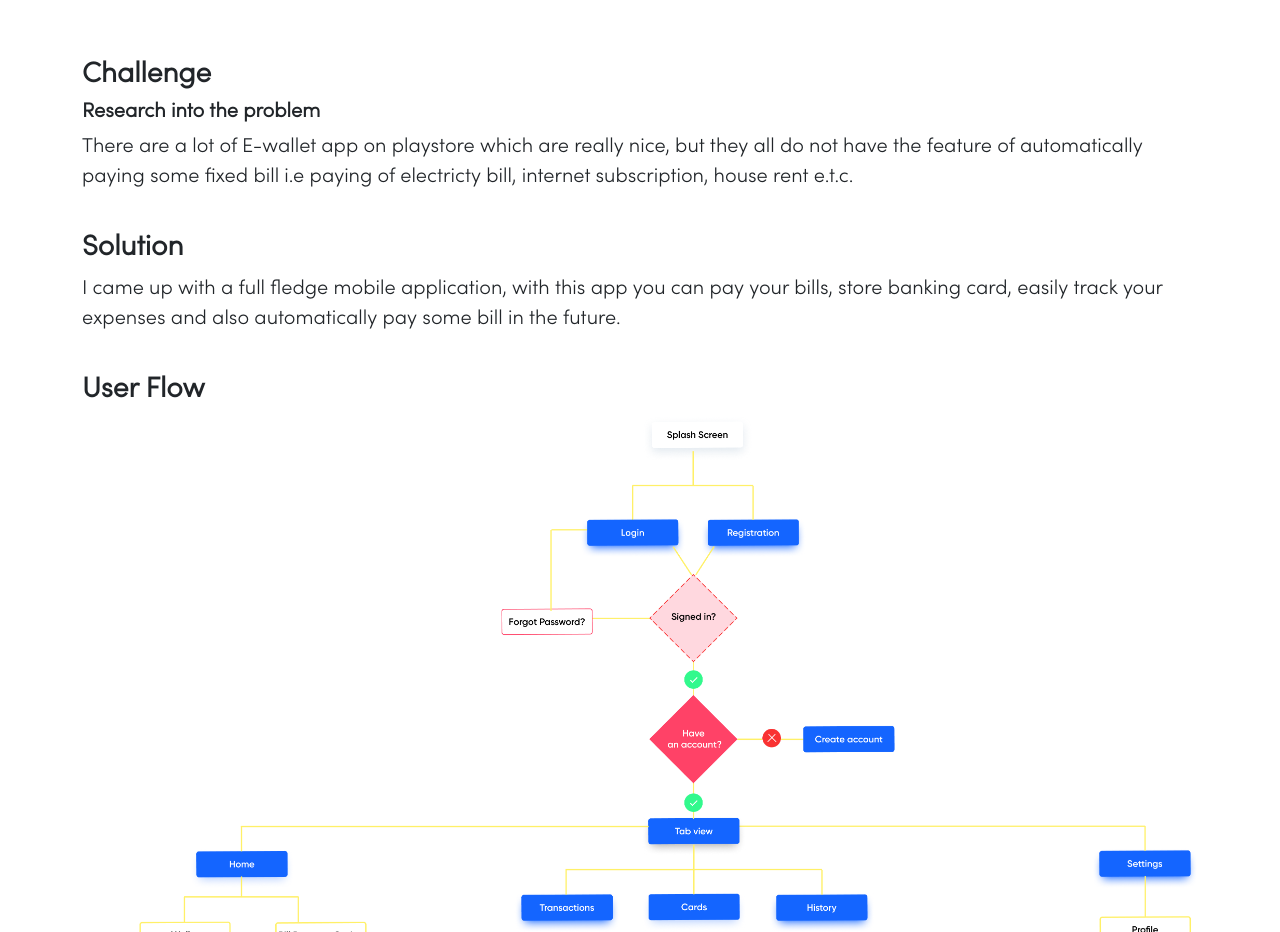
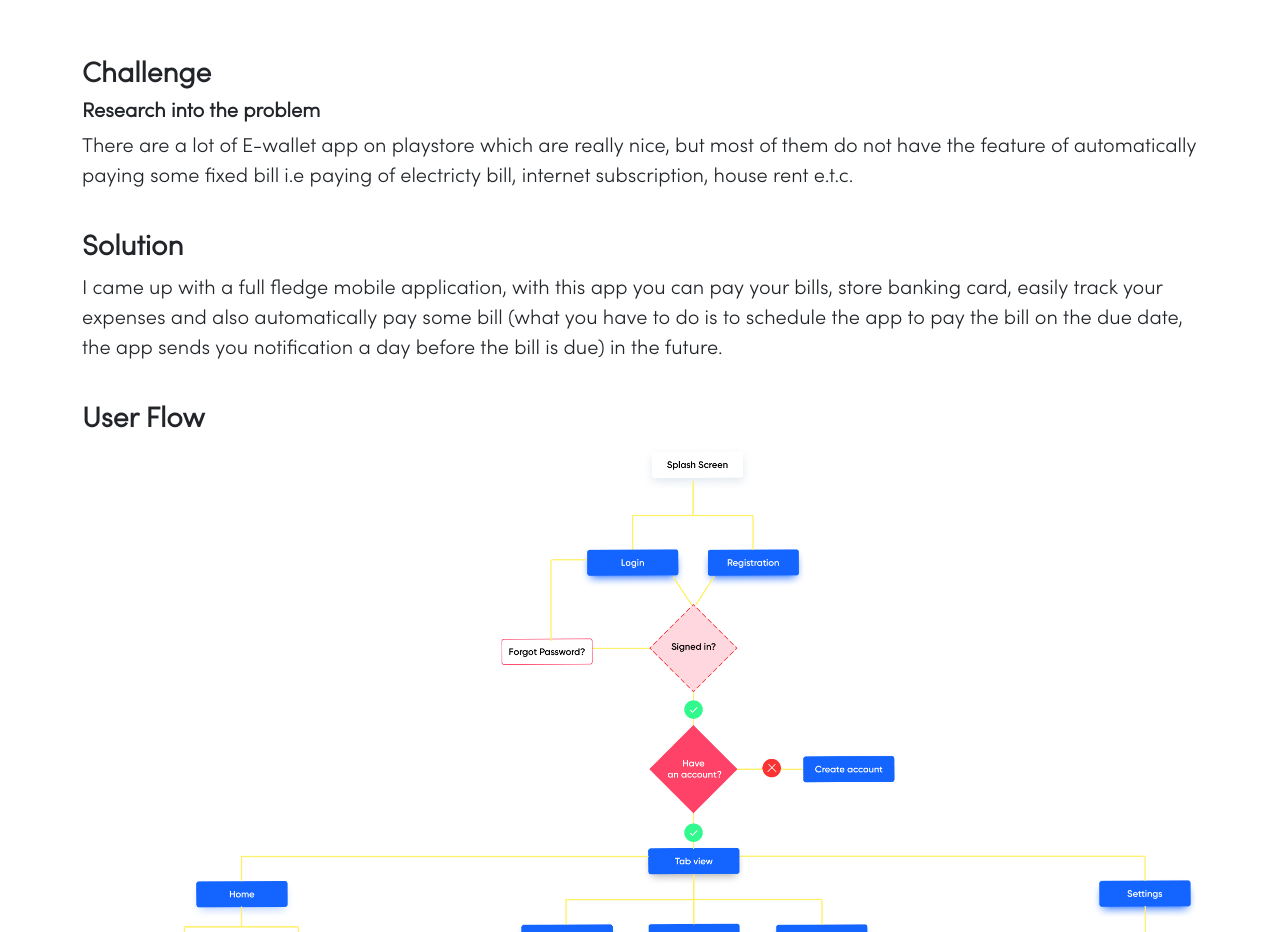
Before and after one commit to Graciey/Amoko-Grace-Portfolio, a plain HTML site: page payer.html in a window 1280 px wide. Shown: the part 1040-1972 px from the top of the page. Drawn offline with nearby package versions, Linux system fonts and the light colour scheme.

Commit message:
first commit

```diff
--- a/payer.html
+++ b/payer.html
@@ -69,7 +69,7 @@
             <h3 class="fw-bold">Challenge</h3>
             <h5 class="fw-bold">Research into the problem</h5>
             <p class="fs-5">
-                There are a lot of E-wallet app on playstore which are really nice, but they all do not have the feature of automatically paying some fixed bill i.e paying of electricty bill, internet
+                There are a lot of E-wallet app on playstore which are really nice, but most of them do not have the feature of automatically paying some fixed bill i.e paying of electricty bill, internet
                 subscription, house rent e.t.c. </p>
                 <!-- <p class="fs-5">
                   Ability to withdraw from wallet</p> -->
@@ -82,7 +82,7 @@
         <div class="pb-4">
             <h3 class="fw-bold">Solution</h3>
             <p class="fs-5">I came up with a full fledge mobile application, with this app you can pay your bills, store banking
-                card, easily track your expenses and also automatically pay some bill in the future.</p>
+                card, easily track your expenses and also automatically pay some bill (what you have to do is to schedule the app to pay the bill on the due date, the app sends you notification a day before the bill is due) in the future.</p>
             <!-- <p class="fs-5">A digital E-wallet app was created, from where you can pay your bills, store banking
                 card, easily track your expenses and also to automatically pay some bill in the future.</p> -->
             <!-- <p class="fs-5">I conducted some user research, i was able to deduce that most people will love to pay bill and have their regular
```
